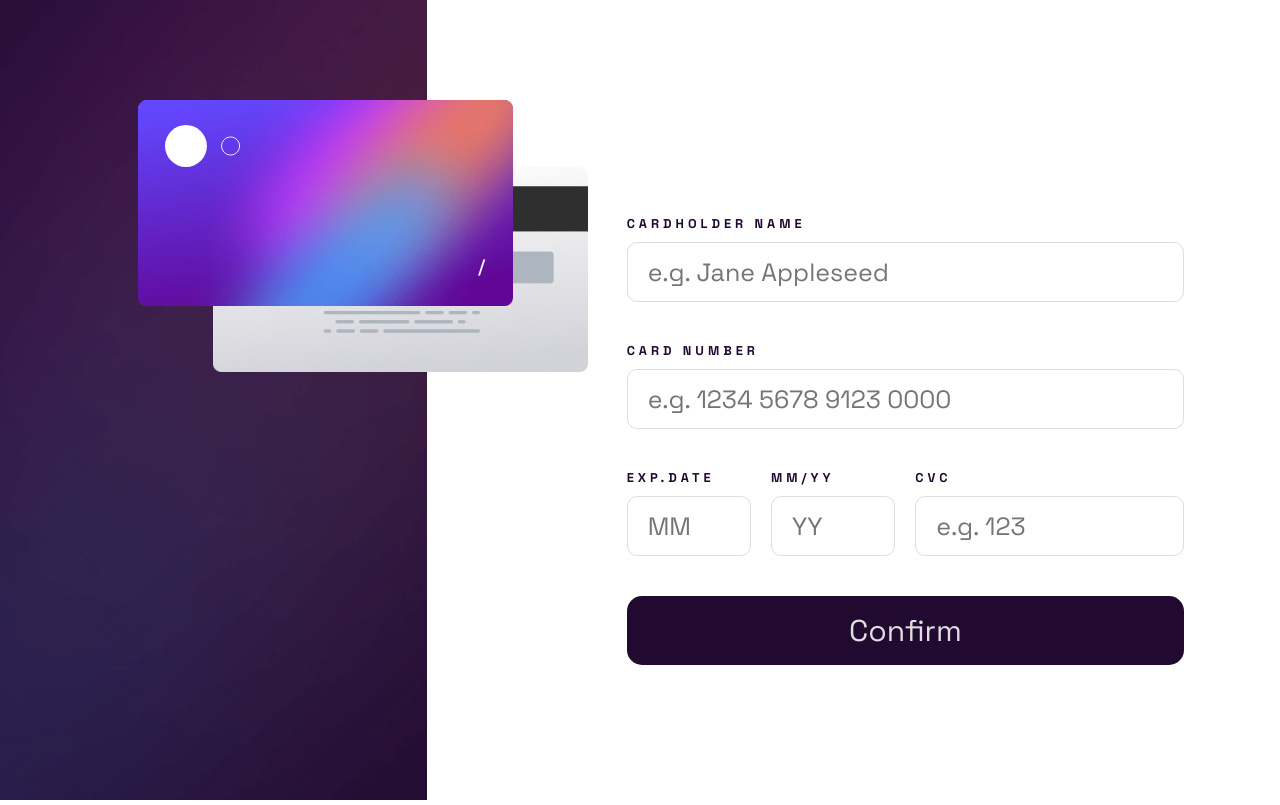
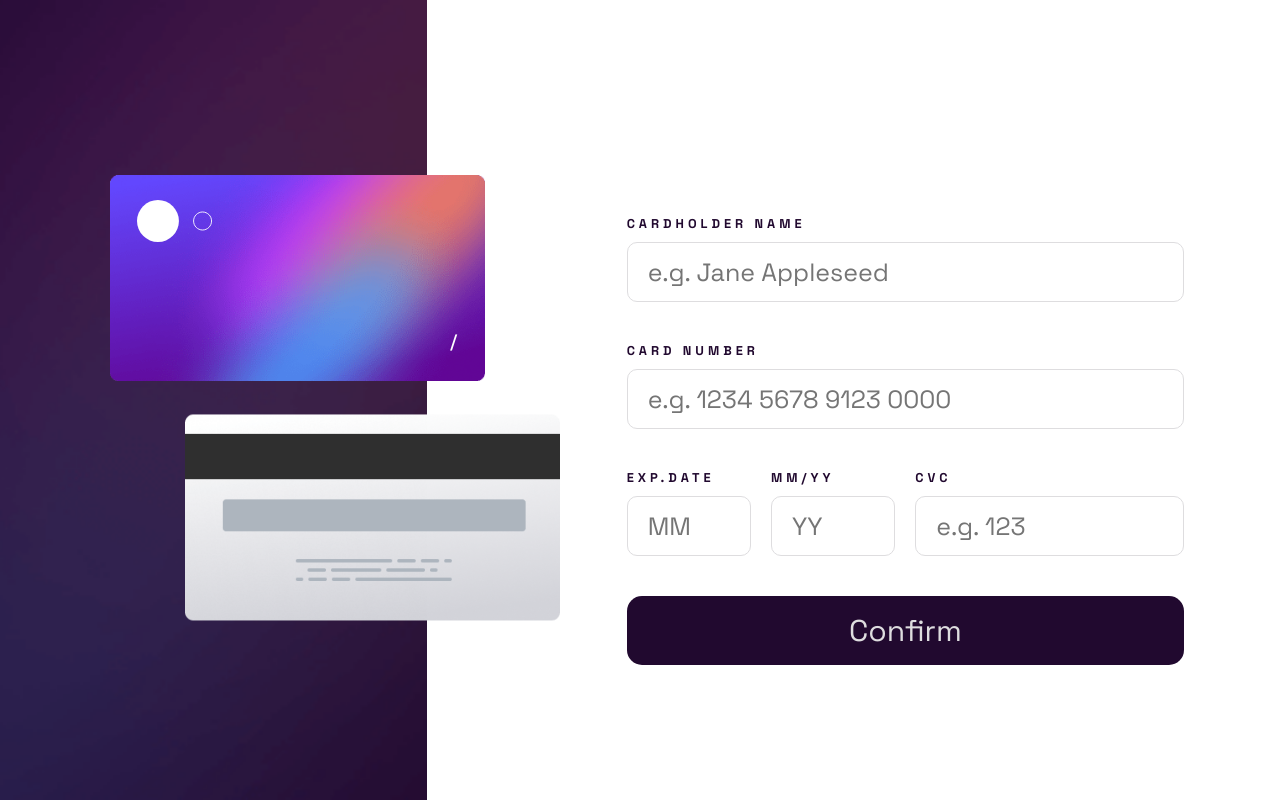
Before and after one commit to lucafisc/interactive-card-details, a React (Create React App) app: page / in a window 1280 px wide. Built offline with nearby package versions, Linux system fonts and the light colour scheme.

Commit message:
Fix desktop layout

```diff
--- a/src/App.css
+++ b/src/App.css
@@ -19,10 +19,13 @@
 
 .header {
   position: relative;
+  max-height: 450px;
 }
 
 .header>img {
   width: 100%;
+  object-fit: cover;
+  max-height: 400px;
 }
 
 .cards {
@@ -210,25 +213,28 @@
   }
 
   .header {
+    max-height: 100vh;
     height: 100vh;
     grid-area: card;
   }
 
   .header>img {
+    max-height: 100vh;
     height: 100%;
-    object-fit: cover;
   }
 
   .cards {
+    height: 450px;
     transform: translateX(-20%);
   }
 
   .front-container {
-    top: 30%;
+    top: 0;
   }
 
   .back-container {
-    top: 50%;
+    top: 100%;
+    transform: translateY(-100%);
   }
 
   .form {
@@ -241,6 +247,9 @@
 
   .cards {
     width: 500px;
+    top: 50%;
+    left: 20%;
+    transform: translateY(-50%);
   }
 
 
```
